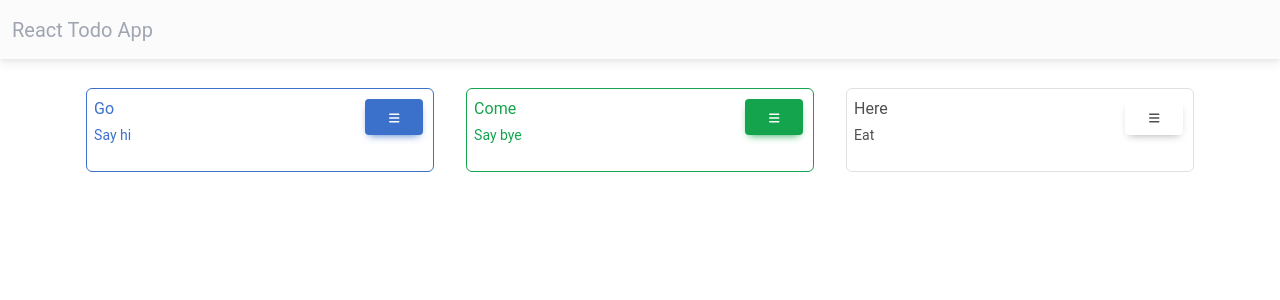
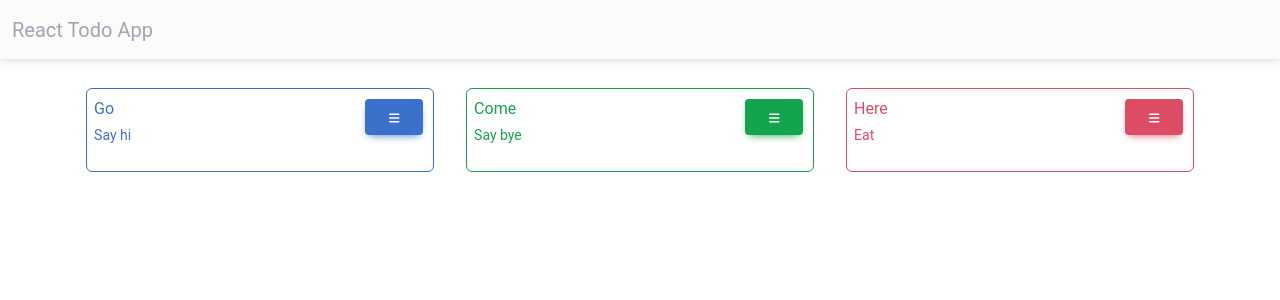
Before and after one commit to BlackIQ/React-Practical-2, a React (Create React App) app: page / in a window 1280 px wide. Shown: the top 300 px of the page. Built offline with nearby package versions, Linux system fonts and the light colour scheme.

Commit message:
Add status

```diff
--- a/src/components/todos.jsx
+++ b/src/components/todos.jsx
@@ -6,7 +6,7 @@ class Todos extends Component {
         todos: [
             {id: 1, name: 'Go', caption: 'Say hi', status: 'not'},
             {id: 1, name: 'Come', caption: 'Say bye', status: 'done'},
-            {id: 1, name: 'Here', caption: 'Eat', status: 'in'},
+            {id: 1, name: 'Here', caption: 'Eat', status: 'trash'},
         ]
     };
 
```
